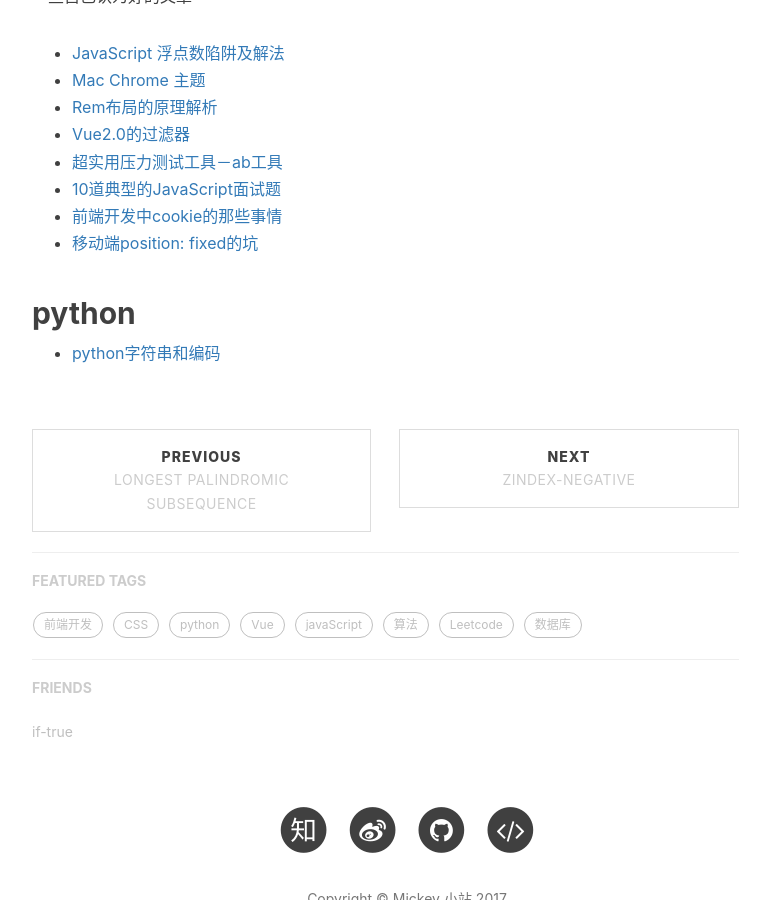
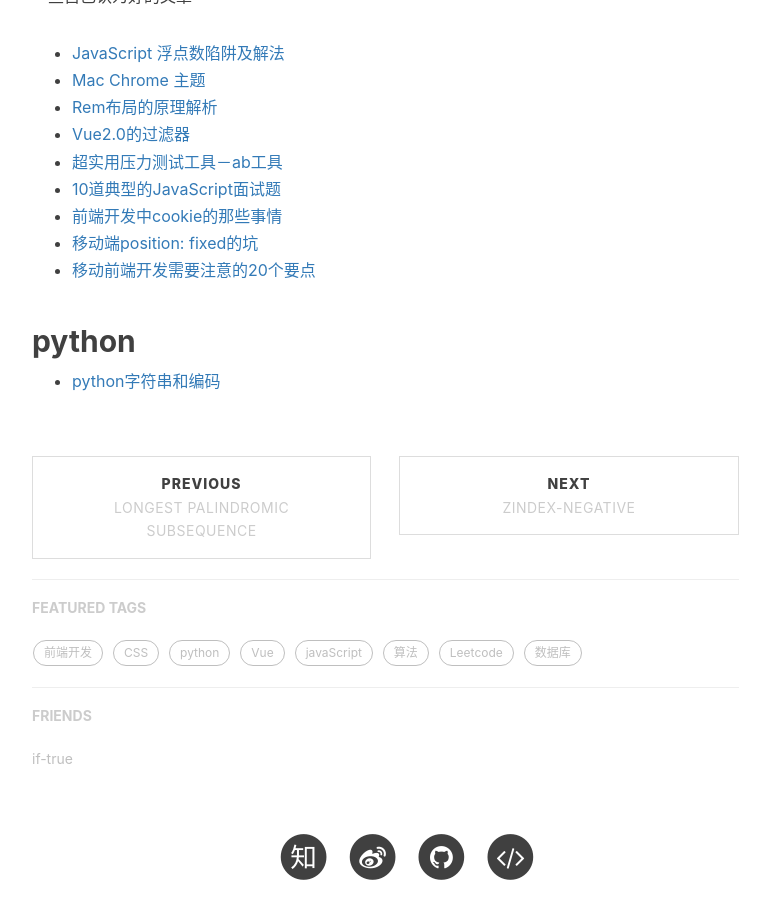
Before and after one commit to mickey0524/mickey0524.github.io, a Jekyll site: the page built from _posts/2017-10-20-superior-article.md, in a window 1280 px wide and 900 px high, scrolled down 680 px. Shown: the whole window, without its empty margins (233-1003 px from the left). Built offline with Jekyll 4.4.1, drawn with Linux system fonts in a browser that asks for light colours; nearby versions of some CDN libraries; comment, search, counter and statistics services are not loaded.

Commit message:
feat(前端): 增加移动前端开发需要注意的20个要点

```diff
--- a/_posts/2017-10-20-superior-article.md
+++ b/_posts/2017-10-20-superior-article.md
@@ -22,6 +22,7 @@
 * [10道典型的JavaScript面试题](http://www.css88.com/archives/7052)
 * [前端开发中cookie的那些事情](http://www.css88.com/archives/4637)
 * [移动端position: fixed的坑](http://efe.baidu.com/blog/mobile-fixed-layout/)
+* [移动前端开发需要注意的20个要点](http://www.jianshu.com/p/8df1a9824eeb)
 
 ## python
 
```
